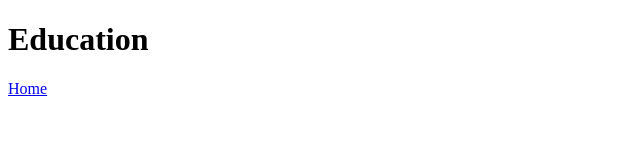
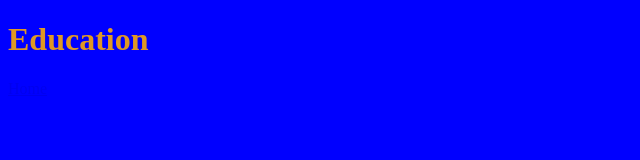
Before and after one commit to n2gearhead/n2gearhead.github.io, a plain HTML site: page education.html in a window 1280 px wide. Shown: the whole page, without its empty margins (0-640 px from the left). Drawn offline with Linux system fonts and the light colour scheme.

Commit message:
Add files via upload

```diff
--- a/education.html
+++ b/education.html
@@ -1,4 +1,5 @@
 <!DOCTYPE html>
+<link rel="Stylesheet" href="index.css">
 <html>
 	<head>
 		<title>Nathaniel - Education</title>
```
Also changed, not shown: experience.html (+1 -0 lines), involvement.html (+1 -0 lines).
